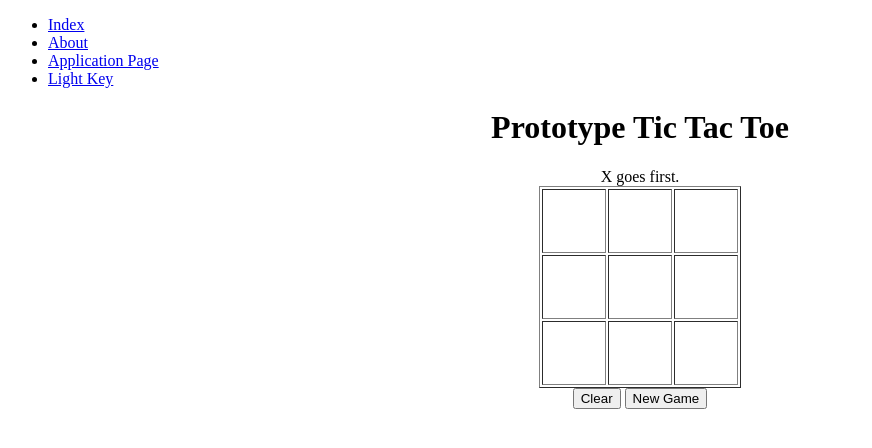
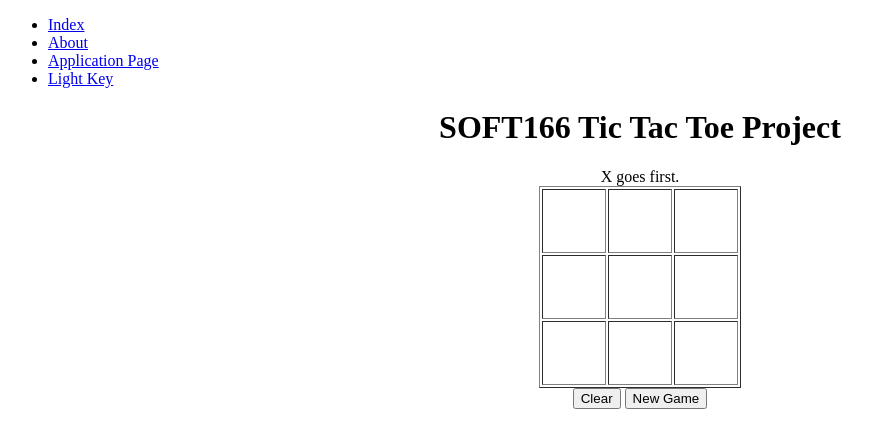
Before and after one commit to NoeBuddy/SOFT166, a plain HTML site: page index.html in a window 1280 px wide. Shown: the whole page, without its empty margins (0-872 px from the left). Drawn offline with nearby package versions, Linux system fonts and the light colour scheme.

```diff
--- a/index.html
+++ b/index.html
@@ -211,7 +211,7 @@ function getLightState(number){
         </ul>
     </nav>
 </header>
-    <h1 class="pageHead">Prototype Tic Tac Toe</h1>
+    <h1 class="pageHead">SOFT166 Tic Tac Toe Project</h1>
         <div class="message" id="message">Player's Turn Goes Here.</div>
         <table border="1" align="center">
             <tr>
```
Also changed, not shown: 1 other file.
